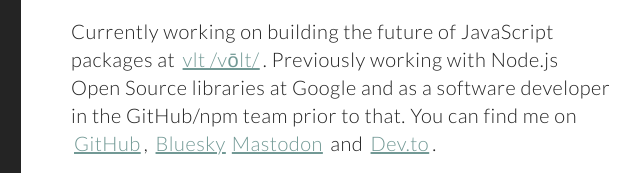
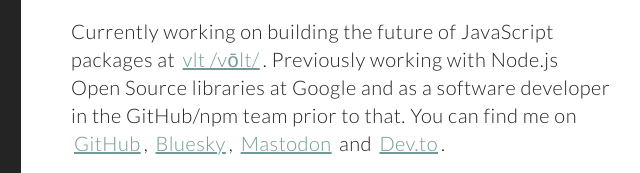
Before and after one commit to ruyadorno/ruyadorno.github.io, a website: page index.html in a window 1280 px wide. Shown: the part 257-430 px from the top of the page, 619-1259 px from the left. Drawn offline with Linux system fonts and the light colour scheme.

Commit message:
missed comma

```diff
--- a/index.html
+++ b/index.html
@@ -22,7 +22,7 @@
         <div class="content">
           <h2>About me</h2>
           <p>I'm a software developer with 18+ years of experience working with the web, developer tooling and user interfaces. Most of this time was spent leading great teams and delivering memorable user experiences.</p>
-          <p>Currently working on building the future of JavaScript packages at <a href="https://vlt.sh">vlt /vōlt/</a>. Previously working with Node.js Open Source libraries at Google and as a software developer in the GitHub/npm team prior to that. You can find me on <a href="https://github.com/ruyadorno">GitHub</a>, <a href="https://bsky.app/profile/ruyadorno.bsky.social">Bluesky</a><a rel="me" href="https://fosstodon.org/@ruyadorno">Mastodon</a> and <a href="https://dev.to/ruyadorno">Dev.to</a>.</p>
+          <p>Currently working on building the future of JavaScript packages at <a href="https://vlt.sh">vlt /vōlt/</a>. Previously working with Node.js Open Source libraries at Google and as a software developer in the GitHub/npm team prior to that. You can find me on <a href="https://github.com/ruyadorno">GitHub</a>, <a href="https://bsky.app/profile/ruyadorno.bsky.social">Bluesky</a>, <a rel="me" href="https://fosstodon.org/@ruyadorno">Mastodon</a> and <a href="https://dev.to/ruyadorno">Dev.to</a>.</p>
           <p>I'm a Node.js collaborator, <a href="https://github.com/nodejs/node#tsc-technical-steering-committee">TSC member</a> and a member of the <a href="https://github.com/nodejs/node/#release-keys">Release Working Group</a>. I also speak at conferences and meetups from time to time, you can find some of the presented content on <a href="https://speakerdeck.com/ruyadorno">Speaker Deck</a> and <a href="https://www.youtube.com/watch?v=A-pWrajferM&list=PLhfPj4BRxbDcgz44YFvae_AoyUnXhrUZ_">Youtube</a>.
           <p>To contact me or find more information reach me on <a href="https://ca.linkedin.com/in/ruyadorno/">LinkedIn</a>.</p>
           <p>Thanks for visiting,</p>
```
